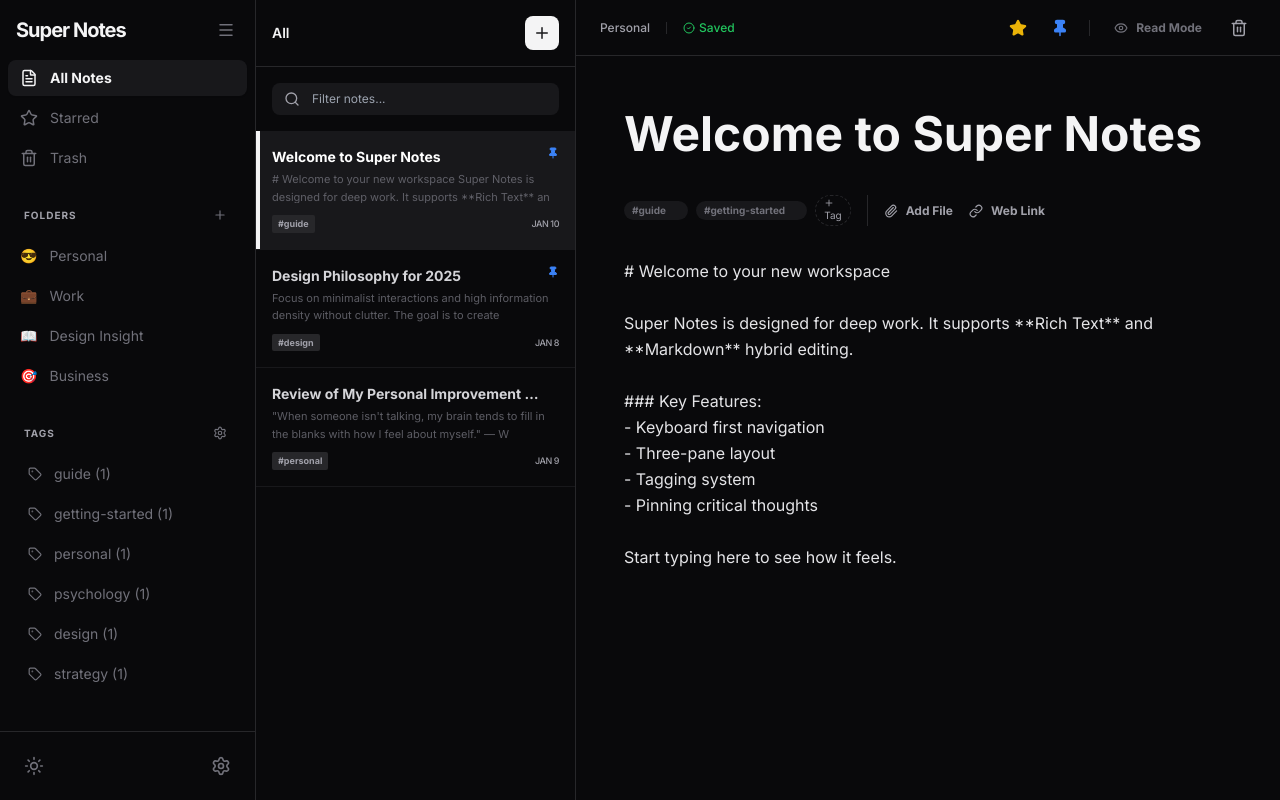
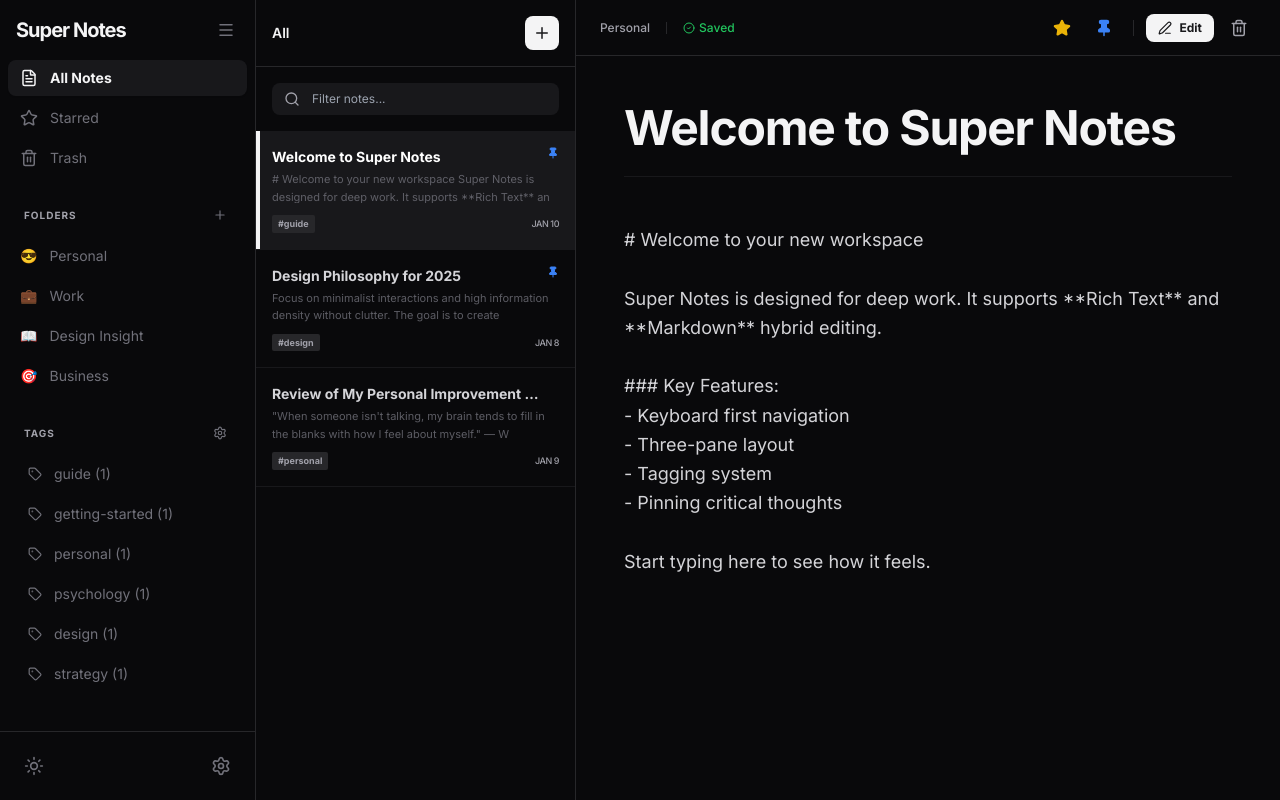
Before and after one commit to Erasmus001/note, a React (Vite) app: page / in a window 1280 px wide. Built offline with nearby package versions, Linux system fonts and the light colour scheme.

Commit message:
minor update

```diff
--- a/App.tsx
+++ b/App.tsx
@@ -101,7 +101,7 @@ const App: React.FC = () => {
     } catch { return {}; }
   });
 
-  const [isPreviewMode, setIsPreviewMode] = useState(false);
+  const [isPreviewMode, setIsPreviewMode] = useState(true);
   const [selectedPreviewImage, setSelectedPreviewImage] = useState<Attachment | null>(null);
 
   // UI states
@@ -124,6 +124,7 @@ const App: React.FC = () => {
   const folderInputRef = useRef<HTMLInputElement>(null);
   const fileInputRef = useRef<HTMLInputElement>(null);
   const importInputRef = useRef<HTMLInputElement>(null);
+  const isCreatingNoteRef = useRef(false);
 
   // Ref for the BlockEditor to allow external insertion
   const blockEditorRef = useRef<{ insertContent: (text: string) => void, insertFiles: (files: File[]) => void }>(null);
@@ -185,6 +186,7 @@ const App: React.FC = () => {
 
   // --- Handlers ---
   const createNewNote = useCallback(() => {
+    isCreatingNoteRef.current = true;
     const newNote: Note = {
       id: `n-${Date.now()}`,
       title: 'Untitled Note',
@@ -266,7 +268,12 @@ const App: React.FC = () => {
   }, [settings]);
 
   useEffect(() => {
-    setIsPreviewMode(false);
+    if (isCreatingNoteRef.current) {
+      setIsPreviewMode(false);
+      isCreatingNoteRef.current = false;
+    } else {
+      setIsPreviewMode(true);
+    }
     setIsAddingTag(false);
     setShowUrlModal(false);
     setShowFolderModal(false);
@@ -859,7 +866,7 @@ const App: React.FC = () => {
       )}
 
       {/* Sidebar */}
-      <aside className={`${isSidebarCollapsed ? 'w-16' : 'w-64'} hidden md:flex flex-col border-r border-zinc-200 dark:border-zinc-800 transition-all duration-300 shrink-0 bg-white dark:bg-zinc-950`}>
+      <aside className={`${isSidebarCollapsed ? 'w-16' : 'w-64'} hidden md:flex flex-col border-r border-zinc-200 dark:border-zinc-800 transition-all duration-200 shrink-0 bg-white dark:bg-zinc-950`}>
         <div className="p-4 flex items-center justify-between shrink-0">
           {!isSidebarCollapsed && <div className="font-bold text-xl tracking-tighter">Super Notes</div>}
           <button onClick={() => setIsSidebarCollapsed(!isSidebarCollapsed)} className="p-1 hover:bg-zinc-100 dark:hover:bg-zinc-800 rounded text-zinc-500"><Menu size={18} /></button>
@@ -1140,7 +1147,7 @@ const AttachmentRenderer: React.FC<{
   onResize?: (width: number) => void;
   readOnly?: boolean;
 }> = ({ attachment, onImageClick, onResize, readOnly }) => {
-  const cardClasses = "my-4 p-4 bg-zinc-50 dark:bg-zinc-900 border border-zinc-200 dark:border-zinc-800 rounded-2xl group transition-all duration-300";
+  const cardClasses = "my-4 p-4 bg-zinc-50 dark:bg-zinc-900 border border-zinc-200 dark:border-zinc-800 rounded-2xl group transition-all duration-200";
   const imgRef = useRef<HTMLImageElement>(null);
   const [localWidth, setLocalWidth] = useState(attachment.width || 0);
 
```
